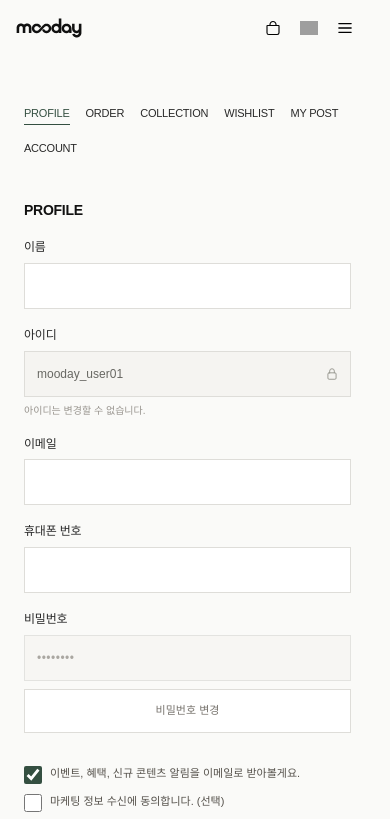
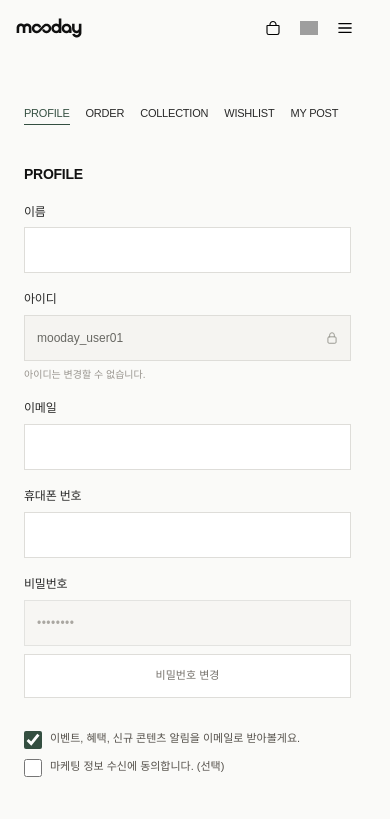
Before and after one commit to SoyeonPark087/shop-community, a React (Vite) app: page /#/mypage in a window 390 px wide. Shown: the top 819 px of the page. Built offline with nearby package versions, Linux system fonts and the light colour scheme; grey boxes are pictures that could not be loaded; a web font is replaced by a local one.

Commit message:
Fix MyPage mobile nav horizontal scroll

```diff
--- a/src/pages/MyPage/MyPage.css
+++ b/src/pages/MyPage/MyPage.css
@@ -108,6 +108,7 @@
   cursor: default;
 }
 
+
 /* CONTENT */
 
 .mooday-mypage__content-inner {
@@ -125,6 +126,7 @@
   padding: 48px 0 120px;
 }
 
+
 /* PROFILE FORM */
 
 .mooday-profile-form {
@@ -132,6 +134,7 @@
 
   margin: 0;
 }
+
 
 /* FORM TITLE */
 
@@ -146,6 +149,7 @@
 
   letter-spacing: -0.02em;
 }
+
 
 /* FIELDS */
 
@@ -181,6 +185,7 @@
 
   letter-spacing: -0.015em;
 }
+
 
 /* INPUT */
 
@@ -227,6 +232,7 @@
   cursor: default;
 }
 
+
 /* VALIDATION */
 
 .mooday-profile-form__field--error
@@ -251,6 +257,7 @@ input:focus-visible:not([readonly]) {
   font-weight: 400;
   line-height: 1.5;
 }
+
 
 /* ID READ ONLY */
 
@@ -319,6 +326,7 @@ input:focus-visible:not([readonly]) {
   white-space: normal;
 }
 
+
 /* PASSWORD */
 
 .mooday-profile-form__password-row {
@@ -381,6 +389,7 @@ input:focus-visible:not([readonly]) {
   opacity: 1;
 }
 
+
 /* CONSENT */
 
 .mooday-profile-form__consents {
@@ -427,6 +436,7 @@ input:focus-visible:not([readonly]) {
   outline: 1px solid var(--mooday-profile-sage);
   outline-offset: 2px;
 }
+
 
 /* SUBMIT */
 
@@ -476,6 +486,7 @@ input:focus-visible:not([readonly]) {
 
   cursor: default;
 }
+
 
 /* TOAST */
 
@@ -528,6 +539,7 @@ input:focus-visible:not([readonly]) {
   }
 }
 
+
 /* ACCESSIBILITY */
 
 .mooday-profile-form__visually-hidden {
@@ -548,6 +560,9 @@ input:focus-visible:not([readonly]) {
 
   border: 0;
 }
+
+
+/* TABLET */
 
 @media screen and (min-width: 768px) and (max-width: 1024px) {
 
@@ -594,6 +609,9 @@ input:focus-visible:not([readonly]) {
   }
 }
 
+
+/* MOBILE */
+
 @media screen and (max-width: 767px) {
 
   .mooday-mypage__nav-inner,
@@ -607,29 +625,100 @@ input:focus-visible:not([readonly]) {
     padding-left: 24px;
   }
 
-  /* Navigation */
+
+  /* ==================================================
+     Mobile Navigation
+     --------------------------------------------------
+     이번 피드백 수정 대상
+
+     기존:
+     - flex-wrap: wrap
+     - width: 100%
+     - 2줄 배치
+
+     변경:
+     - 한 줄 nowrap
+     - Navigation 자체만 horizontal scroll
+     - 페이지 전체 horizontal overflow 방지
+  ================================================== */
 
   .mooday-mypage-nav {
     width: 100%;
 
     padding-top: 100px;
+
+    /*
+      Navigation 영역 내부에서만
+      좌우 Scroll이 발생하도록 합니다.
+    */
+    overflow-x: auto;
+    overflow-y: hidden;
+
+    /*
+      iOS / Mobile 환경에서
+      자연스러운 Touch Scroll을 지원합니다.
+    */
+    -webkit-overflow-scrolling: touch;
+
+    /*
+      Scroll 기능은 유지하되
+      Scrollbar는 화면에서 숨깁니다.
+    */
+    scrollbar-width: none;
+  }
+
+  /*
+    Chrome / Safari 계열 Scrollbar 숨김
+  */
+  .mooday-mypage-nav::-webkit-scrollbar {
+    display: none;
   }
 
   .mooday-mypage-nav__list {
     display: flex;
-    flex-wrap: wrap;
+
+    /*
+      핵심 수정:
+      기존 wrap을 제거하고
+      모든 메뉴를 반드시 한 줄로 유지합니다.
+    */
+    flex-wrap: nowrap;
+
     align-items: center;
 
-    width: 100%;
-    min-width: 0;
+    /*
+      메뉴 전체 길이만큼 List가 확장됩니다.
 
-    gap: 12px 20px;
+      Navigation보다 길어진 부분은
+      부모 .mooday-mypage-nav 안에서만
+      horizontal scroll됩니다.
+    */
+    width: max-content;
+    min-width: max-content;
+
+    /*
+      기존 2줄 구조:
+      gap: 12px 20px;
+
+      한 줄 구조에서는 row-gap이 필요하지 않으므로
+      가로 간격 20px만 유지합니다.
+    */
+    gap: 20px;
 
     margin: 0;
     padding: 0;
 
     list-style: none;
   }
+
+  /*
+    기본 Desktop 규칙에서도
+    flex: 0 0 auto가 적용되어 있지만,
+    Mobile 한 줄 Navigation 의도를
+    명확하게 유지하기 위해 그대로 활용합니다.
+
+    별도 override는 필요하지 않습니다.
+  */
 
   .mooday-mypage-nav__tab {
     min-height: 0;
@@ -641,11 +730,22 @@ input:focus-visible:not([readonly]) {
     line-height: 1.4;
 
     letter-spacing: -0.02em;
+
+    /*
+      메뉴 텍스트 자체가
+      PROFILE / MY POST 등에서
+      두 줄로 깨지는 것을 방지합니다.
+
+      기본 규칙에도 존재하지만
+      한 줄 Scroll Navigation의 핵심 조건입니다.
+    */
+    white-space: nowrap;
   }
 
   .mooday-mypage-nav__tab--active {
     font-weight: 500;
   }
+
 
   /* Content */
 
@@ -656,6 +756,7 @@ input:focus-visible:not([readonly]) {
       40px 0 72px;
   }
 
+
   /* Title */
 
   .mooday-profile-form__title {
@@ -665,6 +766,7 @@ input:focus-visible:not([readonly]) {
     font-weight: 600;
     line-height: 1.3;
   }
+
 
   /* Fields */
 
@@ -687,6 +789,7 @@ input:focus-visible:not([readonly]) {
     line-height: 1.4;
   }
 
+
   /* Input */
 
   .mooday-profile-form__field input {
@@ -695,9 +798,11 @@ input:focus-visible:not([readonly]) {
 
     padding:
       0 12px;
+
     font-size: 16px;
     font-weight: 400;
   }
+
   .mooday-profile-form__field
   input[readonly] {
     font-size: 12px;
@@ -707,6 +812,7 @@ input:focus-visible:not([readonly]) {
     font-size: 10px;
     line-height: 1.5;
   }
+
 
   /* ID Read Only */
 
@@ -731,6 +837,7 @@ input:focus-visible:not([readonly]) {
     font-size: 10px;
     line-height: 1.5;
   }
+
 
   /* Password */
 
@@ -761,6 +868,7 @@ input:focus-visible:not([readonly]) {
     font-weight: 400;
   }
 
+
   /* Consent */
 
   .mooday-profile-form__consents {
@@ -788,6 +896,7 @@ input:focus-visible:not([readonly]) {
     margin-top: 1px;
   }
 
+
   /* Submit */
 
   .mooday-profile-form__submit {
@@ -800,6 +909,7 @@ input:focus-visible:not([readonly]) {
     font-size: 11px;
     font-weight: 500;
   }
+
 
   /* Toast */
 
@@ -819,16 +929,28 @@ input:focus-visible:not([readonly]) {
   }
 }
 
+
+/* SMALL MOBILE */
+
 @media screen and (max-width: 420px) {
 
+  /*
+    기존:
+    gap: 10px 16px;
+
+    두 줄 Wrap을 전제로 한 row/column gap이었기 때문에,
+    Horizontal Scroll 구조에서는
+    가로 간격 16px만 사용합니다.
+  */
   .mooday-mypage-nav__list {
-    gap: 10px 16px;
+    gap: 16px;
   }
 
   .mooday-mypage-nav__tab {
     font-size: 11px;
   }
 }
+
 
 /* REDUCED MOTION */
 
```
